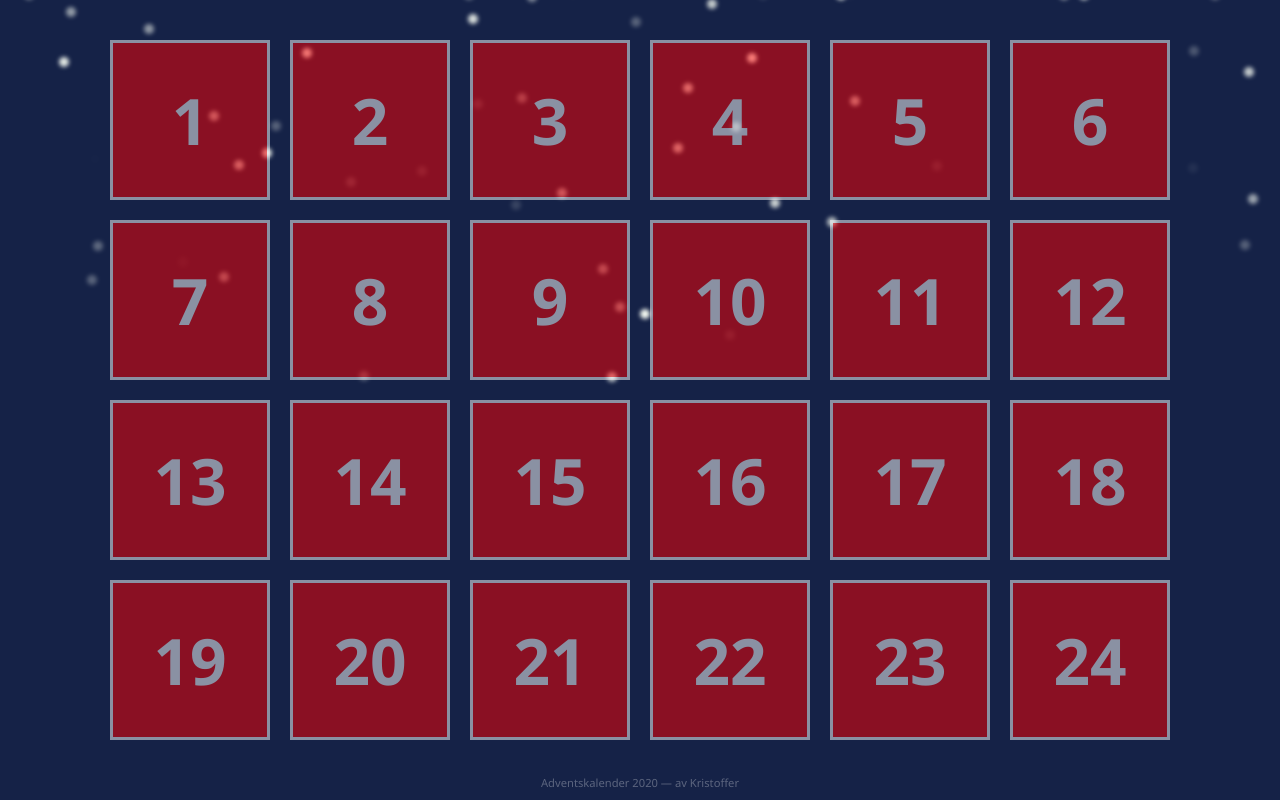
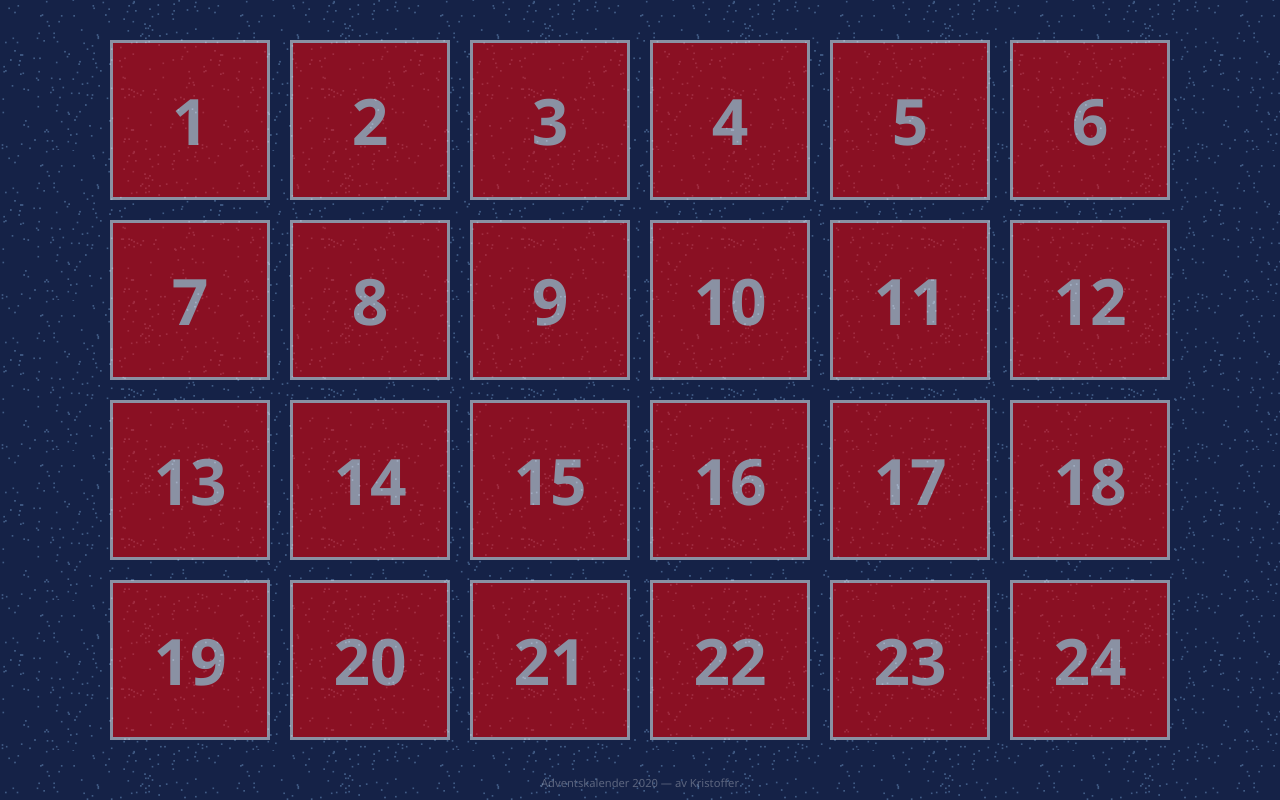
Before and after one commit to vassbo/advent, a plain HTML site: page index.html in a window 1280 px wide. Drawn offline with Linux system fonts and the light colour scheme.

Commit message:
Better snow

```diff
--- a/assets/css/style.css
+++ b/assets/css/style.css
@@ -7,6 +7,10 @@
 body {
     font-family: 'Segoe UI', 'Roboto', arial, sans-serif;
     background-color: #152247;
+
+    background-image: url('../snow.gif'); /* https://ruletheweb.co.uk/letitsnow/t.gif */
+    background-size: 200px; /* 600px */
+    background-blend-mode: soft-light;
 }
 
 .hidden {
@@ -77,11 +81,11 @@ body {
 footer {
     position: fixed;
     bottom: 10px;
-    left: 50%;
-    transform: translateX(-50%);
     color: rgba(255, 255, 255, 0.3);
     font-size: 0.7em;
     user-select: none;
+    width: 100vw;
+    text-align: center;
 }
 
 
--- a/index.html
+++ b/index.html
@@ -21,9 +21,9 @@
     <link rel="manifest" href="site.webmanifest">
 </head>
 <body>
-    <div class="snow-container">
+    <!-- <div class="snow-container">
         <span class="snowflake"></span>
-    </div>
+    </div> -->
     <!-- <div class="snow"></div> -->
 
     <div id="doorsClone"></div>
@@ -47,6 +47,6 @@
 
     <script src="assets/js/main.js"></script>
     <script src="assets/js/doors.js"></script>
-    <script src="assets/js/snow.js"></script>
+    <!-- <script src="assets/js/snow.js"></script> -->
 </body>
 </html>
```
Also changed, not shown: assets/snow.gif (added).
